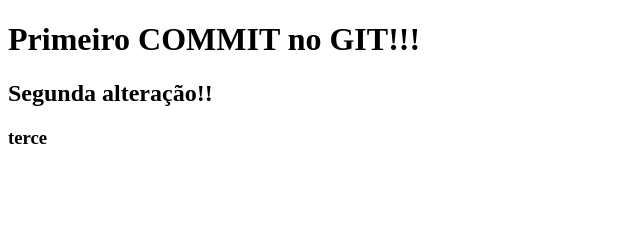
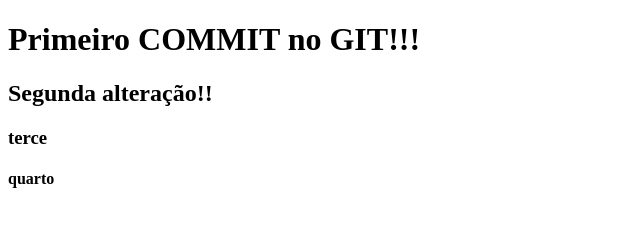
Before and after one commit to ericosantiago/hello-world, a plain HTML site: page index.html in a window 1280 px wide. Shown: the full height of the page, 0-640 px from the left. Drawn offline with Linux system fonts and the light colour scheme.

Commit message:
Update index.html
Adiciona quarto

```diff
--- a/index.html
+++ b/index.html
@@ -9,5 +9,7 @@
     <h1>Primeiro COMMIT no GIT!!!</h1>
     <h2>Segunda alteração!!</h2>
     <h3>terce</h3>
+    <h4>quarto</h4>
+
 </body>
 </html>
```
